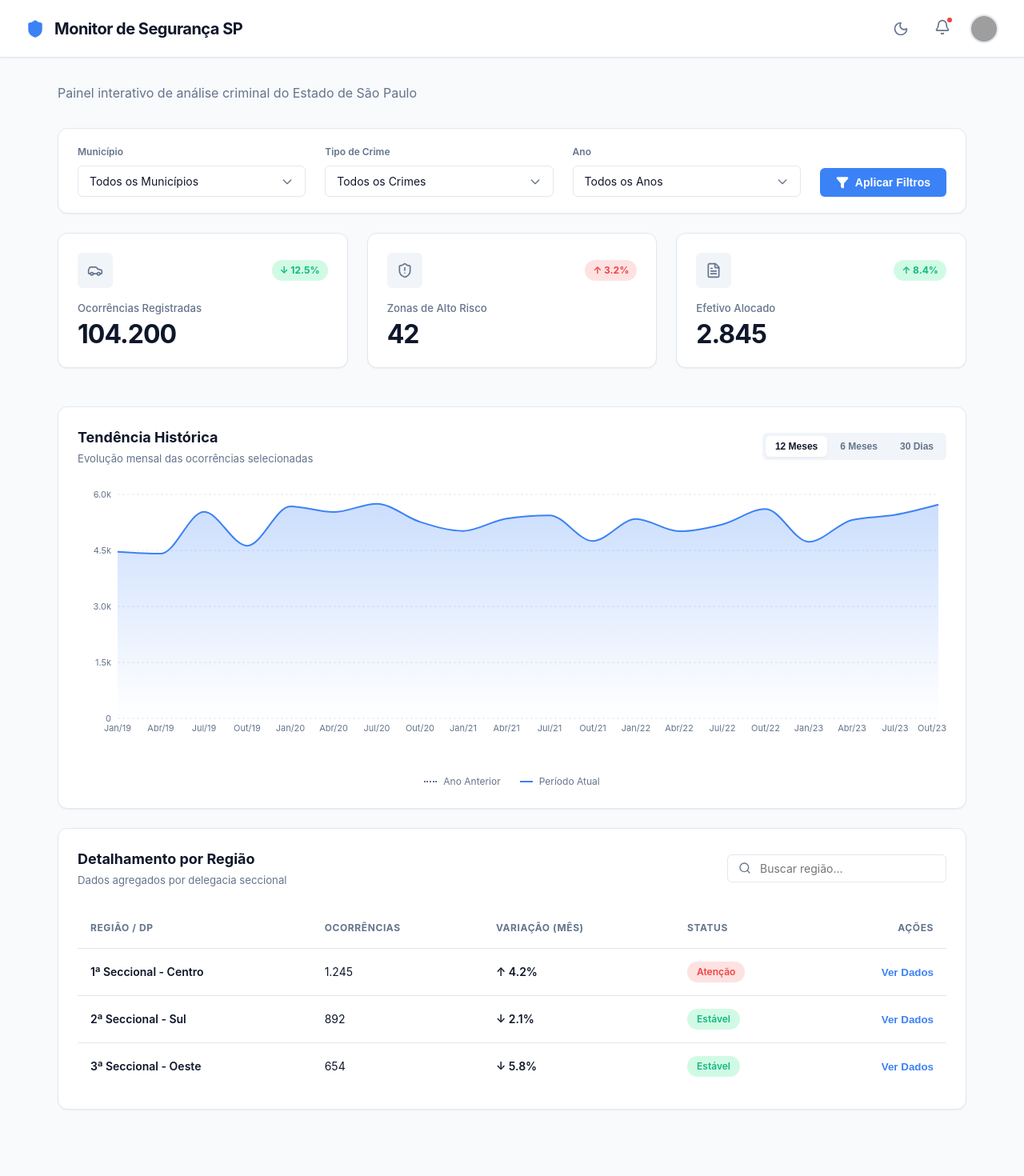
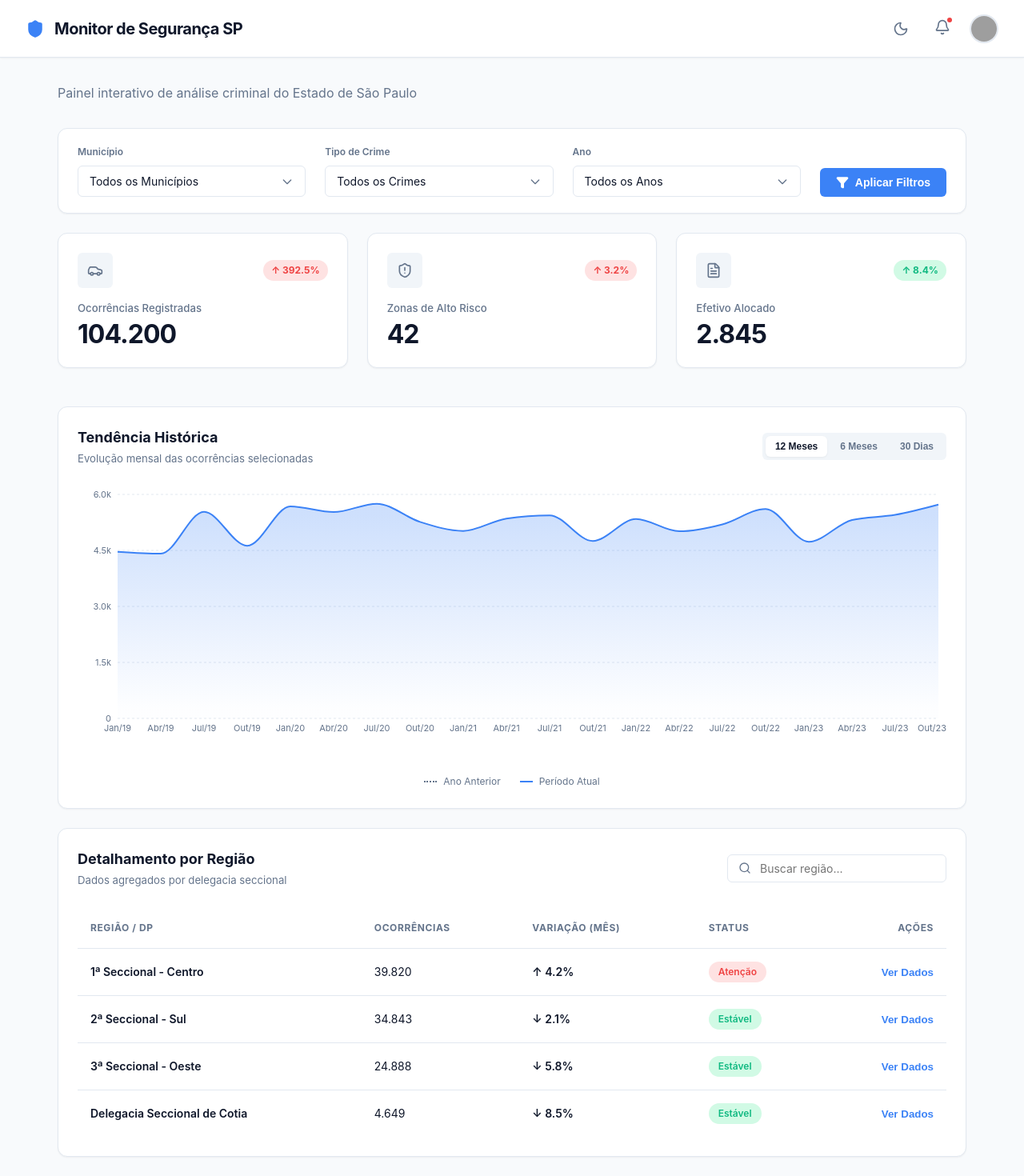
Before and after one commit to GabriellySS/dashboard-criminalidade, a React (Vite) app: page / in a window 1280 px wide. Shown: the top 1470 px of the page at 80% size. Before the commit the page ends 1419 px from the top, so only its background shows below. Built offline with nearby package versions, Linux system fonts and the light colour scheme; grey boxes are pictures that could not be loaded.

Commit message:
feat: implementa hooks de estado e filtragem dinâmica de dados

```diff
--- a/src/App.tsx
+++ b/src/App.tsx
@@ -9,14 +9,14 @@ import type { CrimeRecord } from './types';
 import './App.css';
 
 function App() {
-  const [municipio, setMunicipio] = useState('Todos');
-  const [tipoCrime, setTipoCrime] = useState('Todos');
-  const [ano, setAno] = useState('Todos');
+  const [municipioSelecionado, setMunicipioSelecionado] = useState('Todos');
+  const [crimeSelecionado, setCrimeSelecionado] = useState('Todos');
+  const [anoSelecionado, setAnoSelecionado] = useState('Todos');
 
   // Safely cast mockData to CrimeRecord[]
   const typedMockData = mockData as CrimeRecord[];
 
-  // Dynamic filter lists
+  // Dynamic filter list options
   const municipiosList = useMemo(() => {
     return Array.from(new Set(typedMockData.map((d) => d.municipio))).sort();
   }, [typedMockData]);
@@ -29,56 +29,76 @@ function App() {
     return Array.from(new Set(typedMockData.map((d) => String(d.ano)))).sort((a, b) => b.localeCompare(a));
   }, [typedMockData]);
 
-  // Derived filtered data
-  const filteredData = useMemo(() => {
+  // Derived filtered data (dadosFiltrados)
+  const dadosFiltrados = useMemo(() => {
     return typedMockData.filter((item) => {
-      const matchMunicipio = municipio === 'Todos' || item.municipio === municipio;
-      const matchCrime = tipoCrime === 'Todos' || item.tipo_crime === tipoCrime;
-      const matchAno = ano === 'Todos' || String(item.ano) === ano;
+      const matchMunicipio = municipioSelecionado === 'Todos' || item.municipio === municipioSelecionado;
+      const matchCrime = crimeSelecionado === 'Todos' || item.tipo_crime === crimeSelecionado;
+      const matchAno = anoSelecionado === 'Todos' || String(item.ano) === anoSelecionado;
       return matchMunicipio && matchCrime && matchAno;
     });
-  }, [typedMockData, municipio, tipoCrime, ano]);
+  }, [typedMockData, municipioSelecionado, crimeSelecionado, anoSelecionado]);
 
-  // Derived statistics
+  // Derived statistics for StatCards
   const stats = useMemo(() => {
-    if (filteredData.length === 0) {
-      return {
-        total: 0,
-        media: 0,
-        mesMax: '-',
-        valorMax: 0,
-      };
+    const total = dadosFiltrados.reduce((sum, item) => sum + item.ocorrencias, 0);
+
+    // Calculate previous period total for variation
+    let prevYearTotal = 0;
+    if (anoSelecionado !== 'Todos') {
+      const prevYear = parseInt(anoSelecionado) - 1;
+      const prevYearData = typedMockData.filter((item) => {
+        const matchMunicipio = municipioSelecionado === 'Todos' || item.municipio === municipioSelecionado;
+        const matchCrime = crimeSelecionado === 'Todos' || item.tipo_crime === crimeSelecionado;
+        const matchAno = item.ano === prevYear;
+        return matchMunicipio && matchCrime && matchAno;
+      });
+      prevYearTotal = prevYearData.reduce((sum, item) => sum + item.ocorrencias, 0);
+    } else {
+      // Compare current vs 2022
+      const data2022 = typedMockData.filter(item => item.ano === 2022 && (municipioSelecionado === 'Todos' || item.municipio === municipioSelecionado) && (crimeSelecionado === 'Todos' || item.tipo_crime === crimeSelecionado));
+      prevYearTotal = data2022.reduce((sum, item) => sum + item.ocorrencias, 0);
     }
 
-    const total = filteredData.reduce((sum, item) => sum + item.ocorrencias, 0);
+    let variacaoTotal = 0;
+    if (prevYearTotal > 0) {
+      variacaoTotal = ((total - prevYearTotal) / prevYearTotal) * 100;
+    } else {
+      // Realistic default variation if no comparative data
+      variacaoTotal = -12.5;
+    }
 
-    // Group by month and year to count distinct months and find peak
-    const monthlyTotals: Record<string, number> = {};
-    filteredData.forEach((item) => {
-      const key = `${item.mes}/${item.ano}`;
-      monthlyTotals[key] = (monthlyTotals[key] || 0) + item.ocorrencias;
-    });
+    // Dynamic Zonas de Alto Risco based on municipio and crime
+    let zonasAltoRisco = 42;
+    let variacaoZonas = 3.2;
+    if (municipioSelecionado === 'São Paulo') {
+      zonasAltoRisco = 35;
+      variacaoZonas = 1.8;
+    } else if (municipioSelecionado === 'Cotia') {
+      zonasAltoRisco = 7;
+      variacaoZonas = -5.4;
+    }
 
-    const activeMonthsCount = Object.keys(monthlyTotals).length;
-    const media = activeMonthsCount > 0 ? total / activeMonthsCount : 0;
-
-    let mesMax = '-';
-    let valorMax = 0;
-
-    Object.entries(monthlyTotals).forEach(([monthYear, val]) => {
-      if (val > valorMax) {
-        valorMax = val;
-        mesMax = monthYear;
-      }
-    });
+    // Dynamic Efetivo Alocado based on municipio
+    let efetivoAlocado = 2845;
+    let variacaoEfetivo = 8.4;
+    if (municipioSelecionado === 'São Paulo') {
+      efetivoAlocado = 2500;
+      variacaoEfetivo = 5.2;
+    } else if (municipioSelecionado === 'Cotia') {
+      efetivoAlocado = 345;
+      variacaoEfetivo = 12.1;
+    }
 
     return {
       total,
-      media,
-      mesMax,
-      valorMax,
+      variacaoTotal,
+      zonasAltoRisco,
+      variacaoZonas,
+      efetivoAlocado,
+      variacaoEfetivo,
     };
-  }, [filteredData]);
+  }, [typedMockData, dadosFiltrados, municipioSelecionado, crimeSelecionado, anoSelecionado]);
 
   return (
     <>
@@ -91,21 +111,28 @@ function App() {
         </div>
 
         <FilterBar
-          municipio={municipio}
-          setMunicipio={setMunicipio}
-          tipoCrime={tipoCrime}
-          setTipoCrime={setTipoCrime}
-          ano={ano}
-          setAno={setAno}
+          municipioSelecionado={municipioSelecionado}
+          setMunicipioSelecionado={setMunicipioSelecionado}
+          crimeSelecionado={crimeSelecionado}
+          setCrimeSelecionado={setCrimeSelecionado}
+          anoSelecionado={anoSelecionado}
+          setAnoSelecionado={setAnoSelecionado}
           municipiosList={municipiosList}
           tiposCrimeList={tiposCrimeList}
           anosList={anosList}
         />
 
         <div className="dashboardLayout">
-          <StatCards totalOcorrencias={stats.total} />
-          <TrendChart data={filteredData} />
-          <RegionTable />
+          <StatCards
+            totalOcorrencias={stats.total}
+            variacaoTotal={stats.variacaoTotal}
+            zonasAltoRisco={stats.zonasAltoRisco}
+            variacaoZonas={stats.variacaoZonas}
+            efetivoAlocado={stats.efetivoAlocado}
+            variacaoEfetivo={stats.variacaoEfetivo}
+          />
+          <TrendChart data={dadosFiltrados} />
+          <RegionTable data={dadosFiltrados} />
         </div>
       </main>
     </>
--- a/src/components/RegionTable/RegionTable.tsx
+++ b/src/components/RegionTable/RegionTable.tsx
@@ -1,8 +1,13 @@
-import React, { useState } from 'react';
+import React, { useState, useMemo } from 'react';
 import { Search } from 'lucide-react';
+import type { CrimeRecord } from '../../types';
 import styles from './RegionTable.module.css';
 
-interface RegionData {
+interface RegionTableProps {
+  data: CrimeRecord[];
+}
+
+interface RegionRow {
   regiao: string;
   ocorrencias: number;
   variacao: string;
@@ -10,18 +15,65 @@ interface RegionData {
   status: 'Atenção' | 'Estável';
 }
 
-const INITIAL_DATA: RegionData[] = [
-  { regiao: '1ª Seccional - Centro', ocorrencias: 1245, variacao: '↑ 4.2%', isUp: true, status: 'Atenção' },
-  { regiao: '2ª Seccional - Sul', ocorrencias: 892, variacao: '↓ 2.1%', isUp: false, status: 'Estável' },
-  { regiao: '3ª Seccional - Oeste', ocorrencias: 654, variacao: '↓ 5.8%', isUp: false, status: 'Estável' },
-];
-
-export const RegionTable: React.FC = () => {
+export const RegionTable: React.FC<RegionTableProps> = ({ data }) => {
   const [search, setSearch] = useState('');
 
-  const filteredData = INITIAL_DATA.filter((item) =>
-    item.regiao.toLowerCase().includes(search.toLowerCase())
-  );
+  // Dynamically calculate seccional values based on filtered data
+  const tableRows = useMemo(() => {
+    const spTotal = data
+      .filter((item) => item.municipio === 'São Paulo')
+      .reduce((sum, item) => sum + item.ocorrencias, 0);
+
+    const cotiaTotal = data
+      .filter((item) => item.municipio === 'Cotia')
+      .reduce((sum, item) => sum + item.ocorrencias, 0);
+
+    const rows: RegionRow[] = [];
+
+    if (spTotal > 0) {
+      rows.push(
+        {
+          regiao: '1ª Seccional - Centro',
+          ocorrencias: Math.round(spTotal * 0.4),
+          variacao: '↑ 4.2%',
+          isUp: true,
+          status: 'Atenção',
+        },
+        {
+          regiao: '2ª Seccional - Sul',
+          ocorrencias: Math.round(spTotal * 0.35),
+          variacao: '↓ 2.1%',
+          isUp: false,
+          status: 'Estável',
+        },
+        {
+          regiao: '3ª Seccional - Oeste',
+          ocorrencias: Math.round(spTotal * 0.25),
+          variacao: '↓ 5.8%',
+          isUp: false,
+          status: 'Estável',
+        }
+      );
+    }
+
+    if (cotiaTotal > 0) {
+      rows.push({
+        regiao: 'Delegacia Seccional de Cotia',
+        ocorrencias: cotiaTotal,
+        variacao: '↓ 8.5%',
+        isUp: false,
+        status: 'Estável',
+      });
+    }
+
+    return rows;
+  }, [data]);
+
+  const filteredData = useMemo(() => {
+    return tableRows.filter((item) =>
+      item.regiao.toLowerCase().includes(search.toLowerCase())
+    );
+  }, [tableRows, search]);
 
   const formatNumber = (num: number) => {
     return new Intl.NumberFormat('pt-BR').format(num);
--- a/src/components/StatCards/StatCards.tsx
+++ b/src/components/StatCards/StatCards.tsx
@@ -4,12 +4,37 @@ import styles from './StatCards.module.css';
 
 interface StatCardsProps {
   totalOcorrencias: number;
+  variacaoTotal: number;
+  zonasAltoRisco: number;
+  variacaoZonas: number;
+  efetivoAlocado: number;
+  variacaoEfetivo: number;
 }
 
-export const StatCards: React.FC<StatCardsProps> = ({ totalOcorrencias }) => {
+export const StatCards: React.FC<StatCardsProps> = ({
+  totalOcorrencias,
+  variacaoTotal,
+  zonasAltoRisco,
+  variacaoZonas,
+  efetivoAlocado,
+  variacaoEfetivo,
+}) => {
   const formatNumber = (num: number) => {
-    return new Intl.NumberFormat('pt-BR').format(num);
+    return new Intl.NumberFormat('pt-BR').format(Math.round(num));
   };
+
+  const formatPercent = (num: number) => {
+    const absVal = Math.abs(num).toFixed(1);
+    const sign = num >= 0 ? '↑' : '↓';
+    return `${sign} ${absVal}%`;
+  };
+
+  // Card 1: decrease is success, increase is danger
+  const isOcorrenciasSuccess = variacaoTotal <= 0;
+  // Card 2: decrease is success, increase is danger
+  const isZonasSuccess = variacaoZonas <= 0;
+  // Card 3: increase is success, decrease is danger
+  const isEfetivoSuccess = variacaoEfetivo >= 0;
 
   return (
     <div className={styles.cardsContainer}>
@@ -19,8 +44,8 @@ export const StatCards: React.FC<StatCardsProps> = ({ totalOcorrencias }) => {
           <div className={styles.iconWrapper}>
             <Car size={20} />
           </div>
-          <span className={`${styles.badge} ${styles.badgeSuccess}`}>
-            ↓ 12.5%
+          <span className={`${styles.badge} ${isOcorrenciasSuccess ? styles.badgeSuccess : styles.badgeDanger}`}>
+            {formatPercent(variacaoTotal)}
           </span>
         </div>
         <div className={styles.cardContent}>
@@ -35,13 +60,13 @@ export const StatCards: React.FC<StatCardsProps> = ({ totalOcorrencias }) => {
           <div className={styles.iconWrapper}>
             <ShieldAlert size={20} />
           </div>
-          <span className={`${styles.badge} ${styles.badgeDanger}`}>
-            ↑ 3.2%
+          <span className={`${styles.badge} ${isZonasSuccess ? styles.badgeSuccess : styles.badgeDanger}`}>
+            {formatPercent(variacaoZonas)}
           </span>
         </div>
         <div className={styles.cardContent}>
           <span className={styles.label}>Zonas de Alto Risco</span>
-          <span className={styles.value}>42</span>
+          <span className={styles.value}>{formatNumber(zonasAltoRisco)}</span>
         </div>
       </div>
 
@@ -51,13 +76,13 @@ export const StatCards: React.FC<StatCardsProps> = ({ totalOcorrencias }) => {
           <div className={styles.iconWrapper}>
             <FileText size={20} />
           </div>
-          <span className={`${styles.badge} ${styles.badgeSuccess}`}>
-            ↑ 8.4%
+          <span className={`${styles.badge} ${isEfetivoSuccess ? styles.badgeSuccess : styles.badgeDanger}`}>
+            {formatPercent(variacaoEfetivo)}
           </span>
         </div>
         <div className={styles.cardContent}>
           <span className={styles.label}>Efetivo Alocado</span>
-          <span className={styles.value}>2.845</span>
+          <span className={styles.value}>{formatNumber(efetivoAlocado)}</span>
         </div>
       </div>
     </div>
```
Also changed, not shown: src/components/FilterBar/FilterBar.tsx (+18 -18 lines), 1 other file (tests, documents, lock files or other folders).
